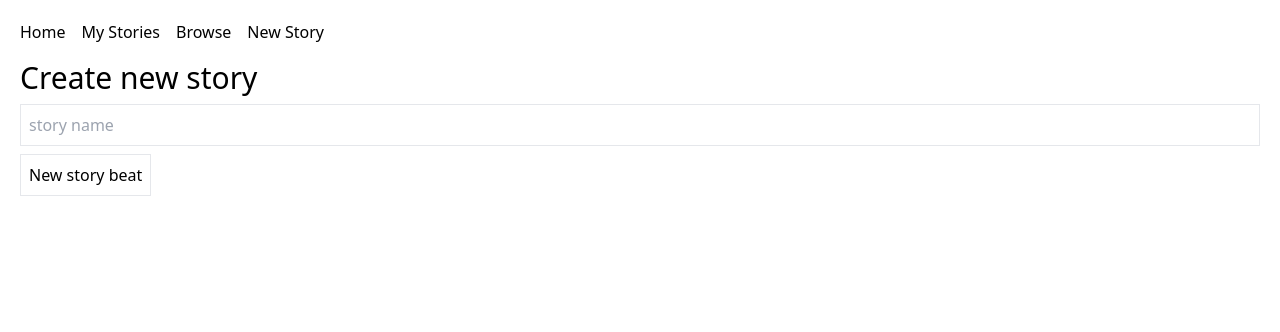
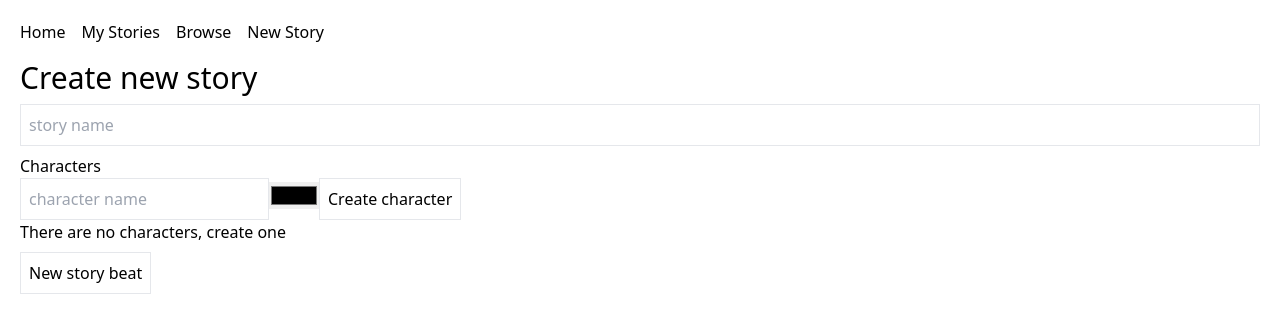
Before and after one commit to Healoz/visual-novel, a Next.js app in the folder visual-novel/: page /new-story in a window 1280 px wide. Shown: the top 332 px of the page. Built offline with nearby package versions, Linux system fonts and the light colour scheme.

Commit message:
trying to get selecting character to work

```diff
--- a/visual-novel/app/components/DialogueCell.tsx
+++ b/visual-novel/app/components/DialogueCell.tsx
@@ -1,11 +1,12 @@
 import React, { FC } from "react";
-import { Dialogue, StoryBeat } from "../types";
+import { Character, Dialogue, StoryBeat } from "../types";
 
 interface DialogueCellProps {
   dialogue: Dialogue;
   storyBeat: StoryBeat;
   updateStoryBeat: (storyBeatId: string, updatedStoryBeat: StoryBeat) => void;
   index: number;
+  characters: Character[];
 }
 
 const DialogueCell: FC<DialogueCellProps> = ({
@@ -13,6 +14,7 @@ const DialogueCell: FC<DialogueCellProps> = ({
   updateStoryBeat,
   storyBeat,
   index,
+  characters,
 }) => {
   // handle dialogue change
   const handleDialogueChange = (e: React.ChangeEvent<HTMLTextAreaElement>) => {
@@ -27,6 +29,30 @@ const DialogueCell: FC<DialogueCellProps> = ({
       dialogue: updatedDialogue,
     });
   };
+  // handle character change
+  const handleCharacterChange = (e: React.ChangeEvent<HTMLSelectElement>) => {
+    const updatedDialogue = [...storyBeat.dialogue];
+    // Find the character object that matches the selected name
+    const selectedCharacterName = e.target.value;
+
+    const character = characters.find(
+      (character) => character.name === selectedCharacterName
+    );
+
+    // Only update if character is found
+    if (character) {
+      updatedDialogue[index] = {
+        ...dialogue,
+        character: character, // Make sure this is correct based on your Dialogue type
+      };
+
+      updateStoryBeat(storyBeat.id, {
+        ...storyBeat,
+        dialogue: updatedDialogue,
+      });
+    }
+  };
+
   // moving dialogue up and down
   const moveDialogueUp = (index: number) => {
     if (index > 0) {
@@ -56,6 +82,13 @@ const DialogueCell: FC<DialogueCellProps> = ({
       });
     }
   };
+
+  const characterOptions = characters.map((character) => (
+    <option key={character.id} value={character.name}>
+      {character.name}
+    </option>
+  ));
+
   return (
     <div key={dialogue.id} className="  flex gap-3">
       <div className="flex flex-col">
@@ -71,13 +104,13 @@ const DialogueCell: FC<DialogueCellProps> = ({
           id="character-speaking"
           name="character-speaking"
           className="border"
+          onChange={handleCharacterChange}
         >
           <option value="" disabled selected>
             Select a character
           </option>
           <option value="narrator">Narrator</option>
-          <option value="bob">Bob</option>
-          <option value="jim">Jim</option>
+          {characterOptions}
         </select>
         <textarea
           className="border flex p-2"
--- a/visual-novel/app/components/StoryBeatCell.tsx
+++ b/visual-novel/app/components/StoryBeatCell.tsx
@@ -1,5 +1,5 @@
 import React, { FC } from "react";
-import { StoryBeat } from "../types";
+import { Character, StoryBeat } from "../types";
 import DialogueCell from "./DialogueCell";
 
 interface StoryBeatCellProps {
@@ -7,6 +7,7 @@ interface StoryBeatCellProps {
   createNewDialogue: (storyBeatId: string) => void;
   createNewChoice: (storyBeatId: string) => void;
   updateStoryBeat: (storyBeatId: string, updatedStoryBeat: StoryBeat) => void;
+  characters: Character[];
 }
 
 const StoryBeatCell: FC<StoryBeatCellProps> = ({
@@ -14,6 +15,7 @@ const StoryBeatCell: FC<StoryBeatCellProps> = ({
   createNewDialogue,
   createNewChoice,
   updateStoryBeat,
+  characters,
 }) => {
   const dialogueContent = storyBeat.dialogue.map((singleDialogue, index) => (
     <DialogueCell
@@ -21,6 +23,7 @@ const StoryBeatCell: FC<StoryBeatCellProps> = ({
       storyBeat={storyBeat}
       updateStoryBeat={updateStoryBeat}
       index={index}
+      characters={characters}
     ></DialogueCell>
   ));
 
--- a/visual-novel/app/new-story/page.tsx
+++ b/visual-novel/app/new-story/page.tsx
@@ -1,23 +1,30 @@
 "use client";
 import { useState } from "react";
 import PageContainer from "../components/PageContainer";
-import { Choice, Dialogue, Story, StoryBeat } from "../types";
+import { Character, Choice, Dialogue, Story, StoryBeat } from "../types";
 import { v4 as uuidv4 } from "uuid";
 import StoryBeatCell from "../components/StoryBeatCell";
 
 export default function StoryEditorPage() {
-  const [storyBeats, setStoryBeats] = useState<StoryBeat[]>([]);
+  const [story, setStory] = useState<Story>({
+    title: "",
+    blurb: "",
+    characters: [],
+    storyBeats: [],
+  });
+
+  const [characterName, setCharacterName] = useState("");
+  const [characterColor, setCharacterColor] = useState("#000000"); // default color
 
   // Functions for creating and editing storybeats
   const updateStoryBeat = (
     storyBeatId: string,
     updatedStoryBeat: StoryBeat
   ) => {
-    setStoryBeats((prevStoryBeats) =>
-      prevStoryBeats.map((storyBeat) =>
+    const updatedStoryBeats = story.storyBeats.map((storyBeat) =>
       storyBeat.id === storyBeatId ? updatedStoryBeat : storyBeat
-      )
     );
+    setStory({ ...story, storyBeats: updatedStoryBeats });
   };
 
   const createNewStoryBeat = () => {
@@ -27,7 +34,7 @@ export default function StoryEditorPage() {
       choices: [],
     };
 
-    setStoryBeats([...storyBeats, newStoryBeat]);
+    setStory({ ...story, storyBeats: [...story.storyBeats, newStoryBeat] });
   };
 
   // Creates a blank Choice
@@ -38,8 +45,7 @@ export default function StoryEditorPage() {
       nextBeatId: "",
     };
 
-    setStoryBeats((prevStoryBeats) =>
-      prevStoryBeats.map((storyBeat) => {
+    const updatedStoryBeats = story.storyBeats.map((storyBeat) => {
       if (storyBeat.id === storyBeatId) {
         return {
           ...storyBeat,
@@ -47,8 +53,9 @@ export default function StoryEditorPage() {
         };
       }
       return storyBeat;
-      })
-    );
+    });
+
+    setStory({ ...story, storyBeats: updatedStoryBeats });
   };
 
   // Creates a blank Dialogue
@@ -58,8 +65,7 @@ export default function StoryEditorPage() {
       line: "",
     };
 
-    setStoryBeats((prevStoryBeats) =>
-      prevStoryBeats.map((storyBeat) => {
+    const updatedStoryBeats = story.storyBeats.map((storyBeat) => {
       if (storyBeat.id === storyBeatId) {
         return {
           ...storyBeat,
@@ -67,17 +73,40 @@ export default function StoryEditorPage() {
         };
       }
       return storyBeat;
-      })
-    );
+    });
+
+    setStory({ ...story, storyBeats: updatedStoryBeats });
   };
 
-  const storyBeatsContent = storyBeats.map((storyBeat) => (
+  const handleCreateCharacter = () => {
+    // dont allow empty names
+    if (characterName.trim() === "") return;
+
+    const newCharacter: Character = {
+      id: uuidv4(),
+      name: characterName,
+      color: characterColor,
+    };
+
+    setStory({ ...story, characters: [...story.characters, newCharacter] });
+
+    // reset inputs
+    setCharacterName("");
+    setCharacterColor("#000000");
+  };
+
+  const storyBeatsContent = story.storyBeats.map((storyBeat) => (
     <StoryBeatCell
       storyBeat={storyBeat}
       createNewChoice={createNewChoice}
       createNewDialogue={createNewDialogue}
       updateStoryBeat={updateStoryBeat}
+      characters={story.characters}
     ></StoryBeatCell>
+  ));
+
+  const charactersContent = story.characters.map((character) => (
+    <div style={{ color: character.color }}>{character.name}</div>
   ));
 
   return (
@@ -85,9 +114,33 @@ export default function StoryEditorPage() {
       <h1 className="text-3xl">Create new story</h1>
       <input placeholder="story name" className="border p-2"></input>
       <section>
+        <h2>Characters</h2>
+        <input
+          placeholder="character name"
+          className="border p-2"
+          value={characterName}
+          onChange={(e) => setCharacterName(e.target.value)}
+          style={{ color: characterColor }}
+        ></input>
+        <input
+          type="color"
+          value={characterColor}
+          onChange={(e) => setCharacterColor(e.target.value)}
+        ></input>
+        <button className="border p-2" onClick={handleCreateCharacter}>
+          Create character
+        </button>
+        {story.characters.length >= 1 ? (
+          <div className="flex gap-2">{charactersContent}</div>
+        ) : (
+          <p>There are no characters, create one</p>
+        )}
+      </section>
+      <section>
         <button className="border p-2 mb-4" onClick={createNewStoryBeat}>
           New story beat
         </button>
+
         <div>{storyBeatsContent}</div>
       </section>
     </PageContainer>
--- a/visual-novel/app/types.ts
+++ b/visual-novel/app/types.ts
@@ -1,5 +1,6 @@
 // types.ts
 export interface Character {
+    id: string;
     name: string;
     color: string;
   }
@@ -25,5 +26,6 @@ export interface Character {
   export interface Story {
     title: string;
     blurb: string;
-    storySequence: StoryBeat[];
+    storyBeats: StoryBeat[];
+    characters: Character[];
   }
```
Lines whose indentation alone changed are shown as unchanged.
